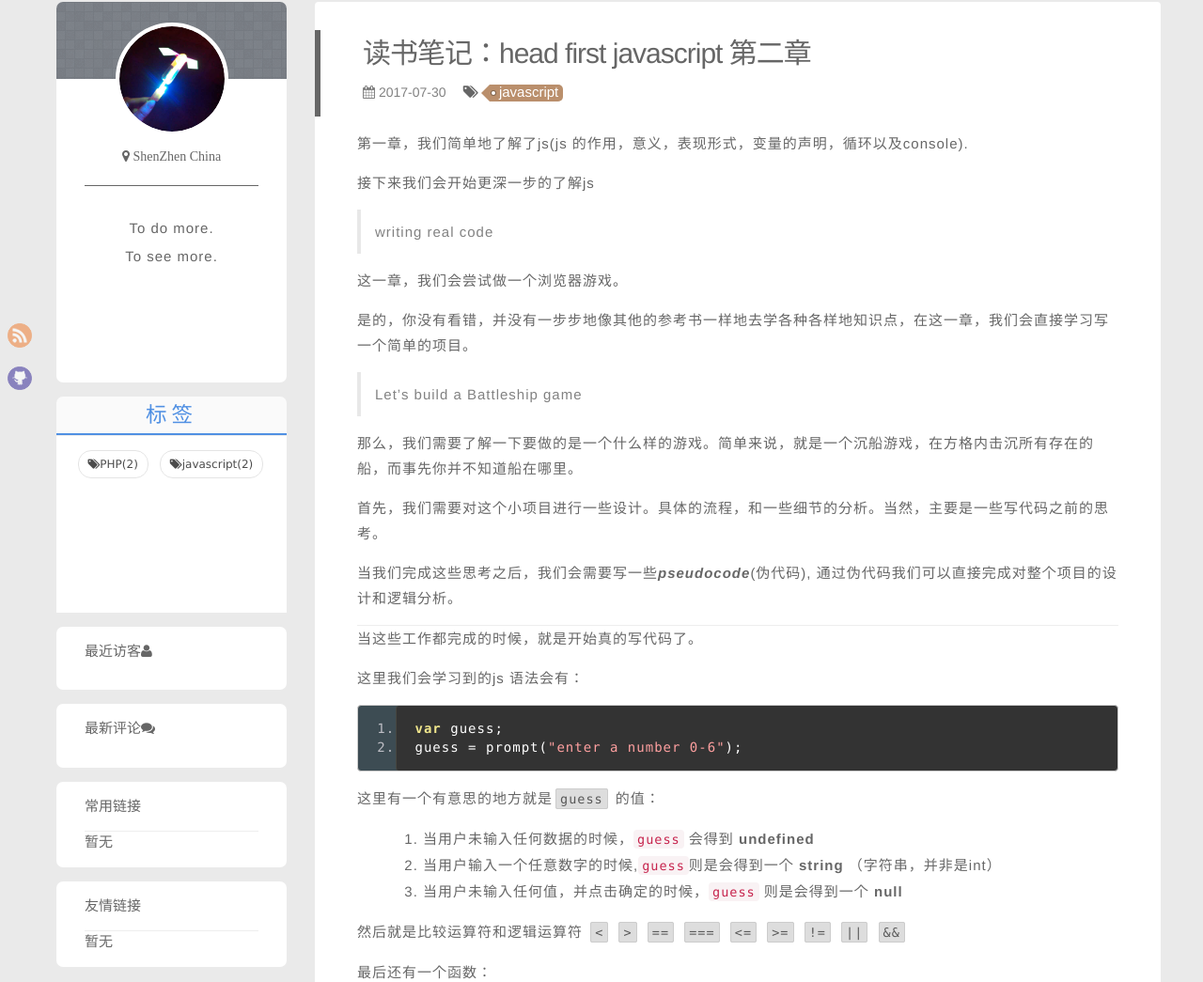
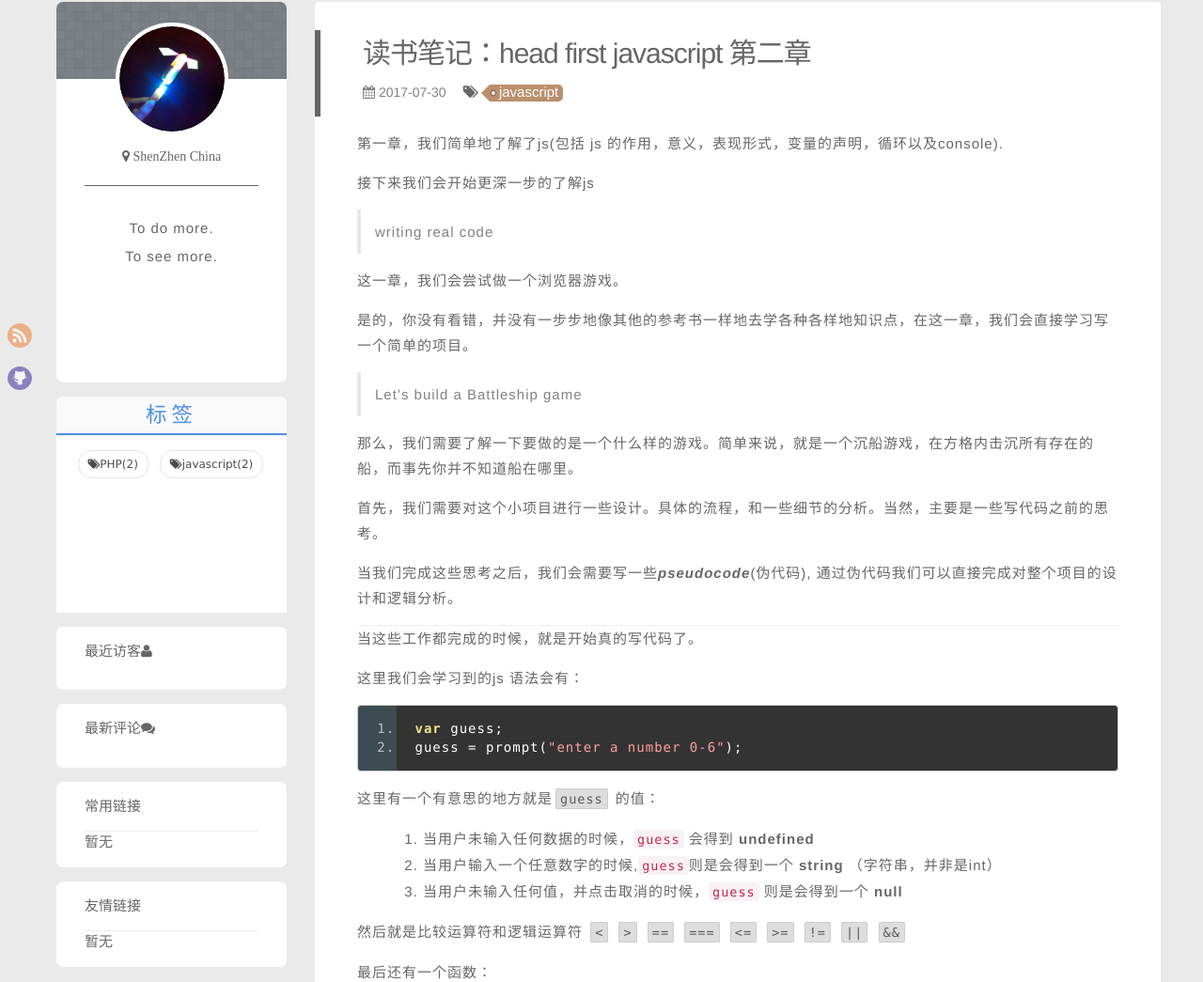
Before and after one commit to icellus/icellus.github.io, a Jekyll site: the page built from _posts/2017-07-30-javascript-head-first-javascript-2.md, in a window 1280 px wide and 1400 px high. Shown: the part 96-1141 px from the top of the window at 94% size. Built offline with Jekyll 4.4.1, drawn with Linux system fonts in a browser that asks for light colours; comment, search, counter and statistics services are not loaded.

Commit message:
修正js2

```diff
--- a/_posts/2017-07-30-javascript-head-first-javascript-2.md
+++ b/_posts/2017-07-30-javascript-head-first-javascript-2.md
@@ -6,7 +6,7 @@ tags: [javascript]
 description: None
 ---
 
-第一章，我们简单地了解了js(js 的作用，意义，表现形式，变量的声明，循环以及console).
+第一章，我们简单地了解了js(包括 js 的作用，意义，表现形式，变量的声明，循环以及console).
 
 接下来我们会开始更深一步的了解js
 
@@ -39,7 +39,7 @@ guess = prompt("enter a number 0-6");
 
 + 当用户未输入任何数据的时候，`guess` 会得到 **undefined**
 + 当用户输入一个任意数字的时候,`guess`则是会得到一个 **string** （字符串，并非是int）
-+ 当用户未输入任何值，并点击确定的时候，`guess` 则是会得到一个 **null**
++ 当用户未输入任何值，并点击取消的时候，`guess` 则是会得到一个 **null**
 
 然后就是比较运算符和逻辑运算符 `<` `>` `==` `===` `<=` `>=` `!=` `||` `&&`
 
```
